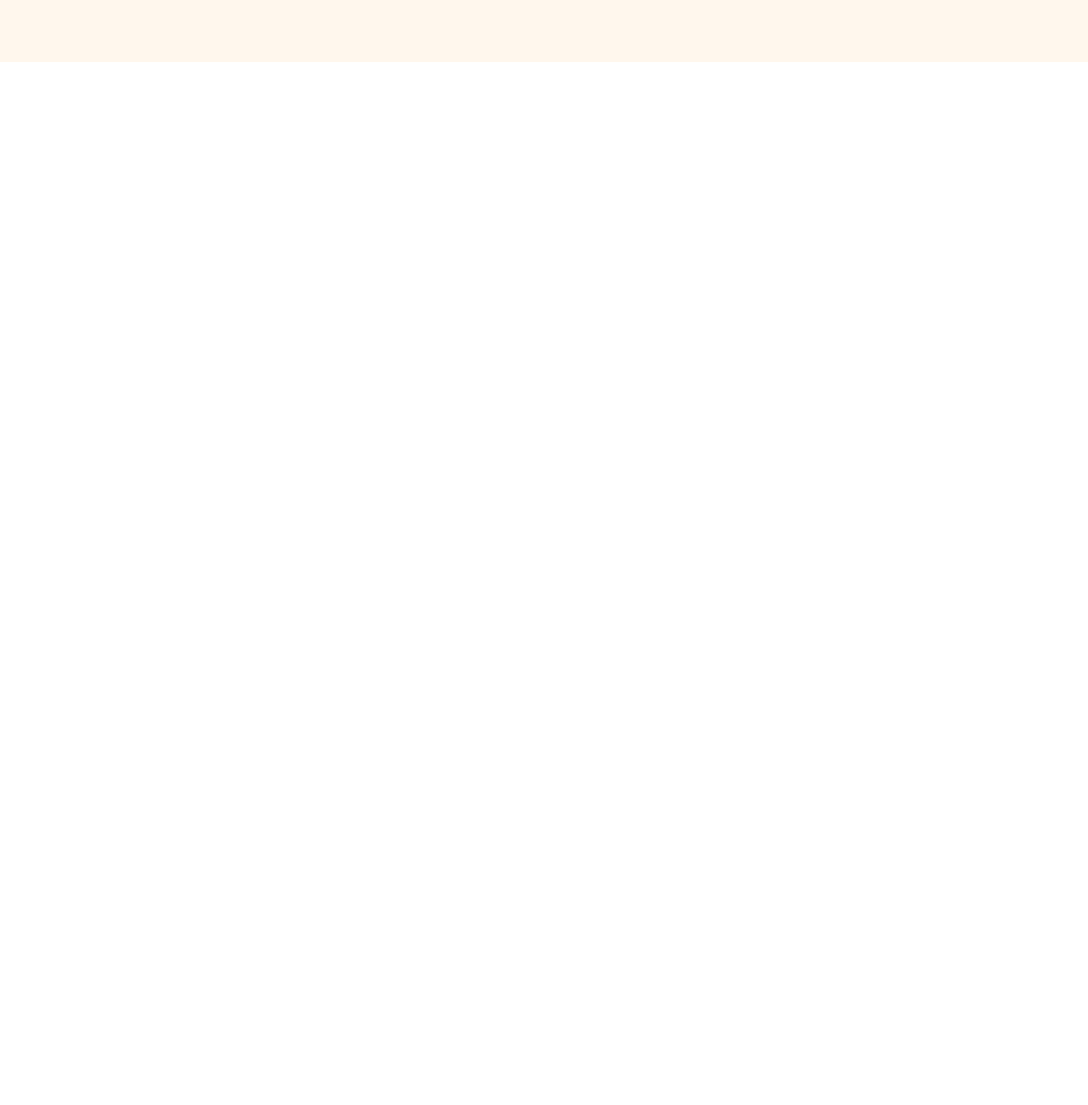
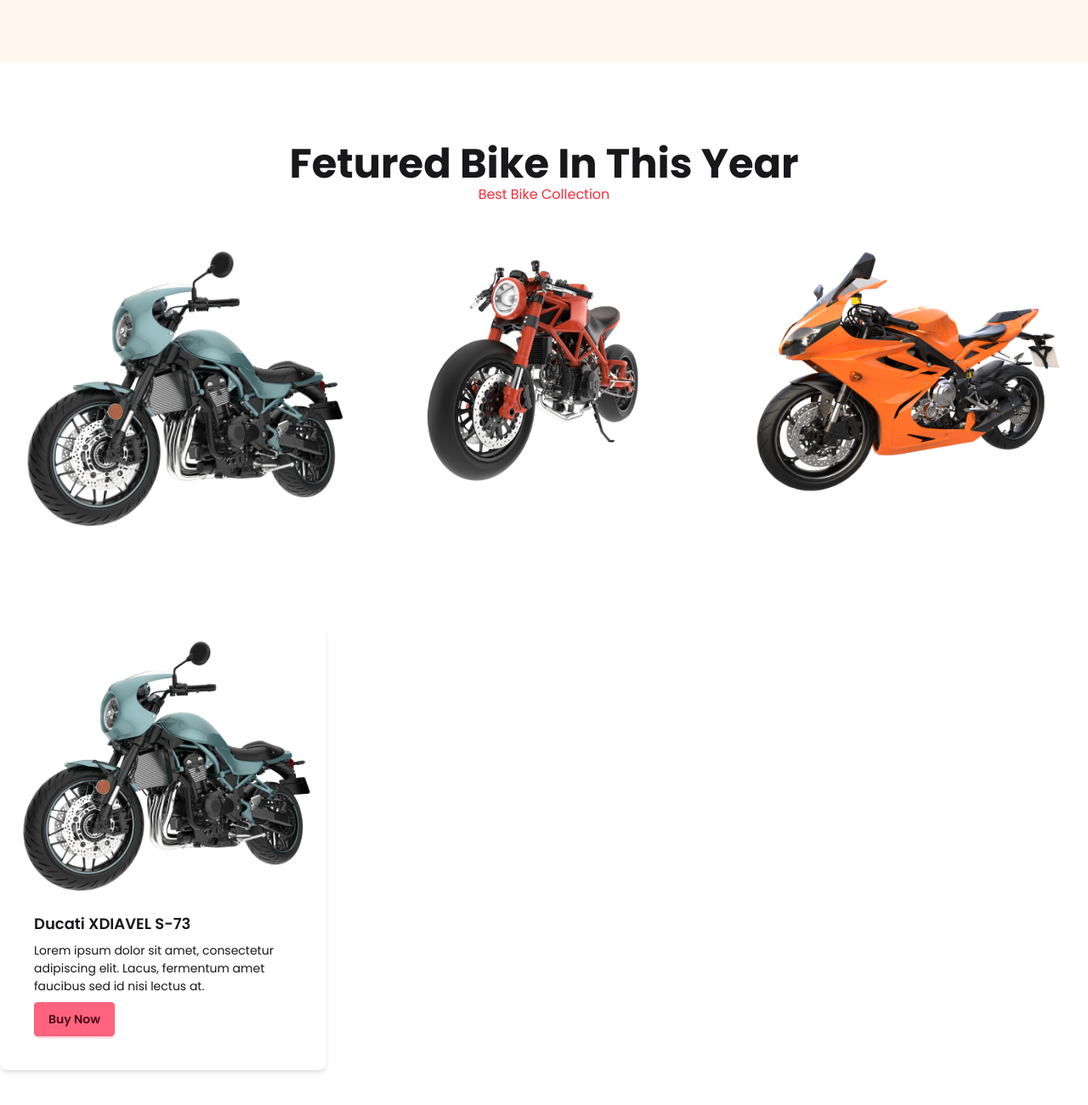
Before and after one commit to rahim4shanewaz/DaisyUI-biker-zone, a plain HTML site: page index.html in a window 1280 px wide. Shown: the part 582-1882 px from the top of the page at 85% size. Before the commit the page ends 800 px from the top, so only its background shows below. Drawn offline with nearby package versions, Linux system fonts and the light colour scheme.

Commit message:
content added in main

```diff
--- a/index.html
+++ b/index.html
@@ -30,7 +30,7 @@
 </head>
 <body class="font-popins ">
     <!--Header section-->
-    <header class="md:container mx-auto ">
+    <header class="md:container mx-auto mb-24 ">
        <nav class="mb-10">
         <div class="navbar bg-base-100 shadow-sm">
   <div class="flex-1">
@@ -119,7 +119,6 @@
     </div>
   </div>
 
-
  <!---slide 3-->
    <div id="slide3" class="carousel-item relative w-full">
     <div class="flex flex-col lg:flex-row p-12 lg:p-24">
@@ -145,15 +144,62 @@
 
        </div>
 
+    </header>
+
+    <!---Main Section-->
+    <main class="md:container mx-auto">
+
+      <!--Fetured bike-->
+      <div class="mb-24">
+        <div class="text-center mb-8">
+          <h1 class="text-5xl font-bold">Fetured Bike In This Year</h1>
+          <p class="text-red-500">Best Bike Collection</p>
+        </div>
+        <!--image-->
+        <div class="grid grid-cols-1 lg:grid-cols-3">
+          <div>
+            <img class="p-5" src="/images/slider/bike1.png" alt="">
+          </div>
+          <div>
+            <img class="p-5" src="/images/slider/bike2.png" alt="">
+          </div>
+          <div>
+            <img class="p-5" src="/images/slider/bike3.png" alt="">
+          </div>
+
+
+        </div>
+      </div>
+
+      <!---latest News Card-->
+
+      <section class="mb-24">
+        <div class="grid grid-cols-1 lg:grid-cols-3">
+          <div class="card bg-base-100 w-96 shadow-md">
+
+            <div class="p-4">
+              <figure>
+    <img
+      src="/images/slider/bike1.png"
+      alt="Shoes" />
+  </figure>
+  <div class="card-body">
+    <h2 class="card-title">Ducati XDIAVEL S-73</h2>
+    <p>Lorem ipsum dolor sit amet, consectetur adipiscing elit. Lacus, fermentum amet faucibus sed id nisi lectus at.</p>
+    <div class="card-actions ">
+      <button class="btn btn-error">Buy Now</button>
+    </div>
+  </div>
+            </div>
+
+          </div>
+        </div>
+
+      </section>
 
 
 
-
-
-    </header>
-
-    <!---Main Section-->
-    <main class="md:container mx-auto"></main>
+    </main>
 
     <!---Footer section-->
     <footer></footer>
```
